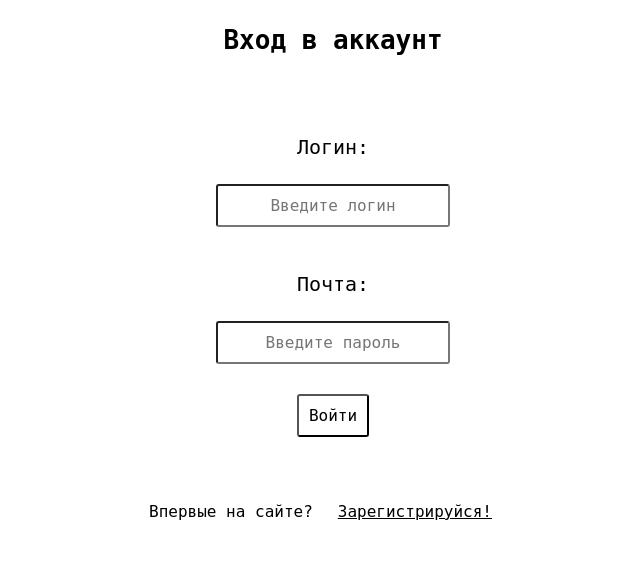
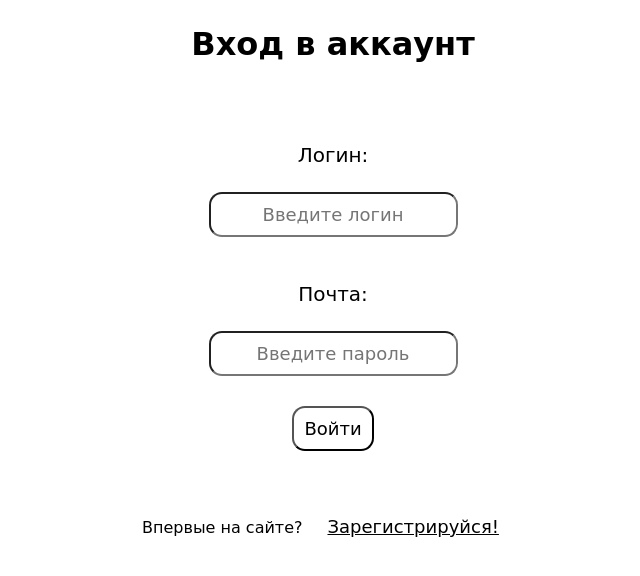
Before and after one commit to RitaAnt/Twitter-feed, a PHP site: page / in a window 1280 px wide. Shown: the top 576 px of the page, without its empty margins (307-947 px from the left). Run offline with PHP 8.4, Linux system fonts and the light colour scheme.

```diff
--- a/src/profile.php
+++ b/src/profile.php
@@ -30,7 +30,7 @@ if(isset($_SESSION['user_id'])) {
     $result_posts = $conn->query($sql_posts);
     echo "<div>";
     if($result_posts->num_rows > 0) {
-        echo "<h2>Посты пользователя</h2>";
+        echo "<h2>Ваши посты:</h2>";
         while($post = $result_posts->fetch_assoc()) {
             echo "<div class='post'>";
             echo "<h3>{$post['title']}</h3>";
--- a/src/style/main.css
+++ b/src/style/main.css
@@ -1,7 +1,7 @@
 *{
     padding: 0;
     margin: 0;
-    font-family: monospace;
+    font-family: cursive;
 }
 body{
     display: flex;
@@ -32,14 +32,14 @@ label{
 input, button, a, form, div, h1, h2, textarea{
     padding: 10px;
     margin: 15px;
-    border-radius: 3px;
+    border-radius: 13px;
     color: black;
     background: white;
     text-align: center;
 }
 input, button, a, form, div, textarea{
-font-size: 16px;
+font-size: 18px;
 }
 button:hover{
-    box-shadow: 2px 2px 2px grey;
+    box-shadow: 2px 2px 5px black;
 }
```
